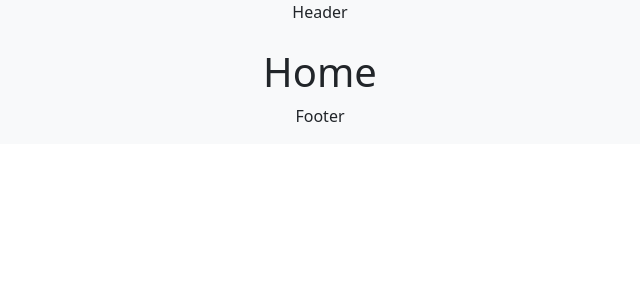
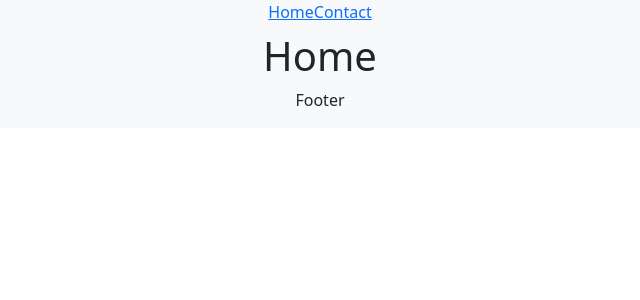
Before and after one commit to darren-2016/IFQ715, a React (Create React App) app in the folder Module6/my-resume/: page / in a window 1280 px wide. Shown: the top 300 px of the page, without its empty margins (320-960 px from the left). Built offline with nearby package versions, Linux system fonts and the light colour scheme.

Commit message:
Header links updated

```diff
--- a/Module6/my-resume/src/Components/Header.js
+++ b/Module6/my-resume/src/Components/Header.js
@@ -1,3 +1,10 @@
+import { Link } from "react-router-dom";
+
 export default function Header() {
-    return <p>Header</p>;
+    return (
+        <div>
+            <Link to="/">Home</Link>
+            <Link to="/contact">Contact</Link>
+        </div>
+    );
 }
```
